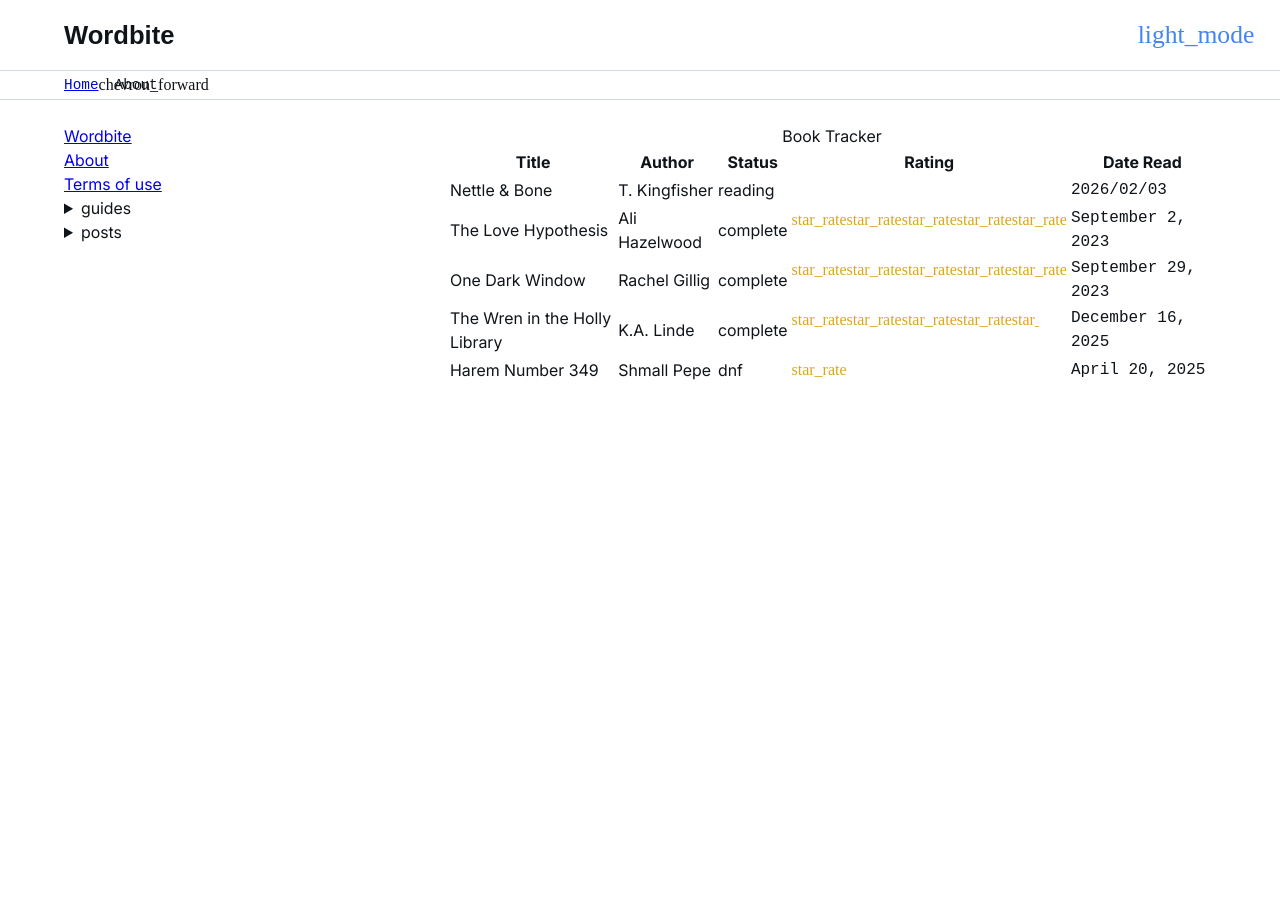
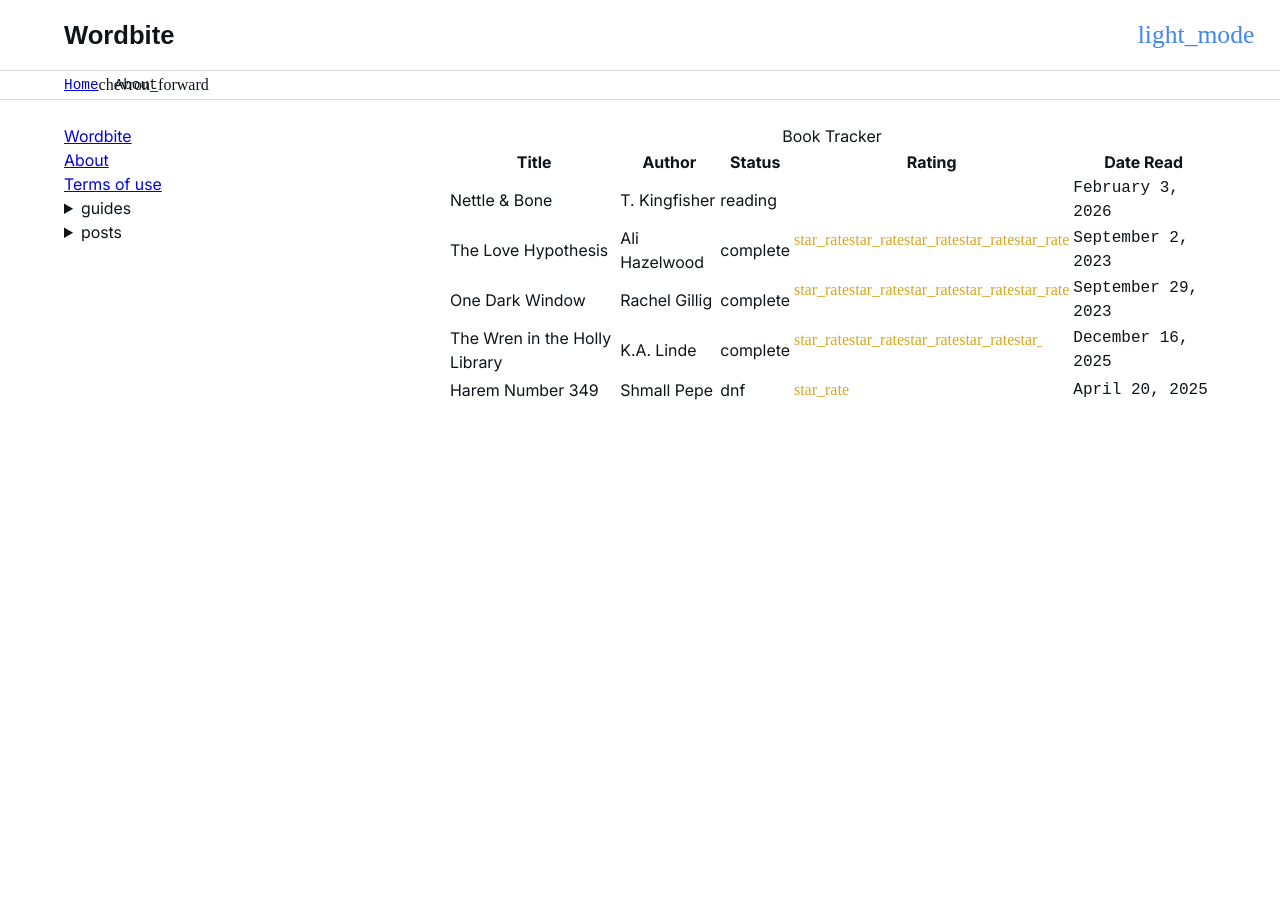
Before and after one commit to emilymcaldwell/Wordbite, a Jekyll site: the page built from about.md, in a window 1280 px wide. Built offline with Jekyll 4.4.1, drawn with Linux system fonts in a browser that asks for light colours; some web fonts are replaced.

Commit message:
Update about.md

```diff
--- a/about.md
+++ b/about.md
@@ -21,7 +21,7 @@ permalink: /about/
       <td class="book-author">T. Kingfisher</td>
       <td class="book-status reading">reading</td>
       <td class="book-rating" data-sort="0"><span style="width:0">star_ratestar_ratestar_ratestar_ratestar_rate</span></td>
-      <td class="book-date" data-sort="{{ site.time | date: '%Y/%m/%d' }}">{{ site.time | date: "%Y/%m/%d" }}</td>
+      <td class="book-date" data-sort="{{ site.time | date: '%Y/%m/%d' }}">{{ site.time | date: "%B %-d, %Y" }}</td>
     </tr>
     {% for book in site.data.books %}
     <tr>
```
